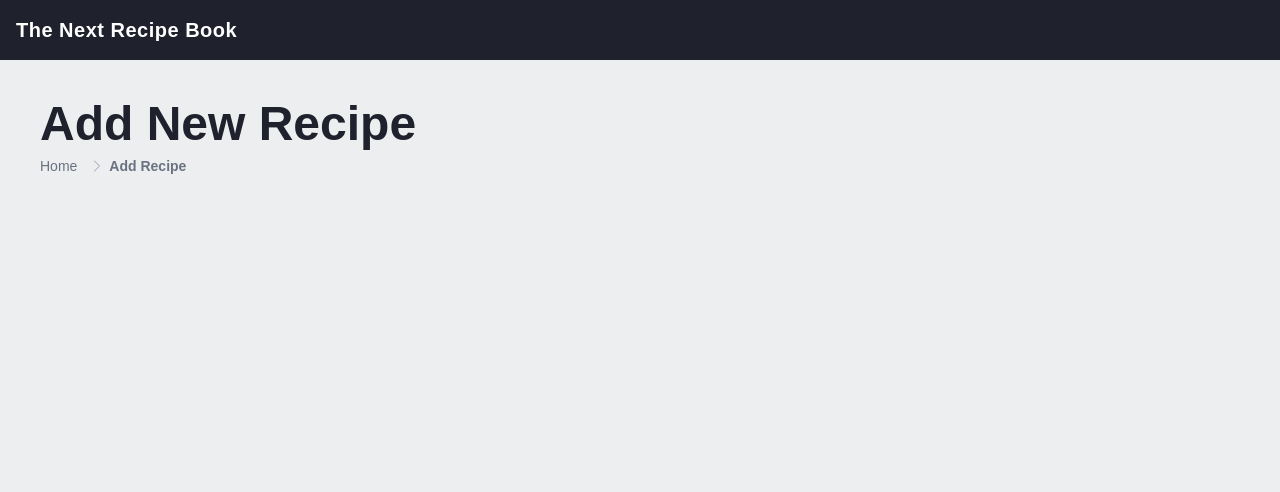
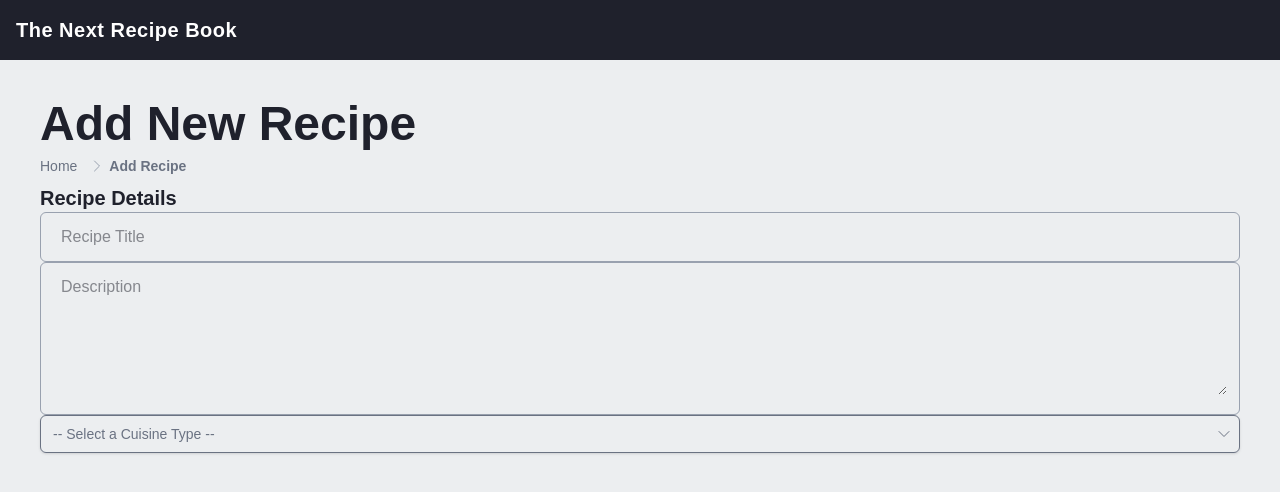
Before and after one commit to hoangle-agilityio/nextjs-training, a Next.js app in the folder next-recipe-book/: page /recipes/add in a window 1280 px wide. Shown: the top 492 px of the page. Built offline with nearby package versions, Linux system fonts and the light colour scheme.

Commit message:
Create Select component and update Arrow Icon

```diff
--- a/next-recipe-book/src/app/recipes/add/page.tsx
+++ b/next-recipe-book/src/app/recipes/add/page.tsx
@@ -1,4 +1,7 @@
-import { BreadCrumb } from "@/components/client";
+"use client";
+
+import { BreadCrumb, Input, Select } from "@/components/client";
+import { CUISINE_TYPE_OPTIONS } from "@/constants";
 
 const AddRecipePage = () => {
   const items = [{ label: "Add Recipe", href: "/recipes/add" }];
@@ -9,6 +12,23 @@ const AddRecipePage = () => {
       <div>
         <BreadCrumb items={items} />
       </div>
+      <div>
+        <p className="text-primary font-bold text-xl">Recipe Details</p>
+        <Input placeholder="Recipe Title" value="" onChange={() => {}} />
+        <Input
+          isTextArea
+          placeholder="Description"
+          value=""
+          onChange={() => {}}
+        />
+        <Select
+          label="Cuisine Type"
+          name="cuisine"
+          value=""
+          onChange={() => {}}
+          options={CUISINE_TYPE_OPTIONS}
+        />
+      </div>
     </div>
   );
 };
--- a/next-recipe-book/src/components/client/Breadcrumb/index.tsx
+++ b/next-recipe-book/src/components/client/Breadcrumb/index.tsx
@@ -2,7 +2,7 @@
 
 import Link from "next/link";
 import { usePathname } from "next/navigation";
-import { ChevronRight } from "@/components/icons";
+import { ArrowIcon } from "@/components/icons";
 import { LinkItemType } from "@/types";
 
 interface BreadCrumbProps {
@@ -26,7 +26,7 @@ const BreadCrumb = ({ items }: BreadCrumbProps) => {
 
           return (
             <li key={item.href} className="flex items-center">
-              <ChevronRight className="h-4 w-4 mx-1 text-gray-400" />
+              <ArrowIcon className="h-4 w-4 mx-1 text-gray-400" />
 
               {!isLast ? (
                 <Link
--- a/next-recipe-book/src/components/client/Input/index.tsx
+++ b/next-recipe-book/src/components/client/Input/index.tsx
@@ -5,12 +5,22 @@ import { DEBOUNCE_DELAY } from "@/constants";
 import { useState, useEffect } from "react";
 
 interface InputProps {
-  id: string;
+  id?: string;
   value: string;
+  isTextArea?: boolean;
+  isSearch?: boolean;
+  placeholder?: string;
   onChange: (value: string) => void;
 }
 
-const Input = ({ id, value, onChange }: InputProps) => {
+const Input = ({
+  id,
+  value,
+  isTextArea = false,
+  isSearch = false,
+  placeholder = "Search",
+  onChange,
+}: InputProps) => {
   const [localValue, setLocalValue] = useState(value);
 
   useEffect(() => {
@@ -27,19 +37,34 @@ const Input = ({ id, value, onChange }: InputProps) => {
     return () => clearTimeout(timer);
   }, [localValue]);
 
-  const handleChangeInput = (e: React.ChangeEvent<HTMLInputElement>) => {
+  const handleChangeInput = (
+    e: React.ChangeEvent<HTMLInputElement | HTMLTextAreaElement>
+  ) => {
     setLocalValue(e.target?.value || "");
   };
 
-  return (
+  return isTextArea ? (
+    <div className="p-3 border border-gray-400 rounded-md">
+      <textarea
+        key={id}
+        id={id}
+        className="w-full px-2 outline-none resize-y"
+        placeholder={placeholder}
+        value={localValue}
+        onChange={handleChangeInput}
+        rows={5}
+      />
+    </div>
+  ) : (
     <div className="flex gap-2 items-center border border-gray-400 p-3 rounded-md">
-      <SearchIcon />
+      {isSearch && <SearchIcon />}
+
       <input
         key={id}
         id={id}
         type="text"
         className="px-2 outline-none"
-        placeholder="Search"
+        placeholder={placeholder}
         value={localValue}
         onChange={handleChangeInput}
       />
--- /dev/null
+++ b/next-recipe-book/src/components/client/Select/index.tsx
@@ -0,0 +1,53 @@
+"use client";
+
+import { SelectHTMLAttributes } from "react";
+import { OptionType } from "@/types";
+import { ArrowIcon } from "@/components/icons";
+
+interface SelectProps extends SelectHTMLAttributes<HTMLSelectElement> {
+  label: string;
+  name: string;
+  value: string;
+  options: OptionType[];
+  onChange: (e: React.ChangeEvent<HTMLSelectElement>) => void;
+}
+
+const Select = ({
+  label,
+  name,
+  value,
+  options,
+  onChange,
+  ...rest
+}: SelectProps) => {
+  return (
+    <div className="mb-4">
+      <div className="relative">
+        <select
+          id={name}
+          name={name}
+          value={value}
+          onChange={onChange}
+          className="appearance-none block w-full px-3 py-2 border border-subtle-gray rounded-md shadow-sm placeholder-gray-400 focus:outline-none focus:ring-accent-indigo focus:border-accent-indigo sm:text-sm transition pr-10 text-gray-500"
+          {...rest}
+        >
+          <option value="" disabled>
+            -- Select a {label} --
+          </option>
+
+          {options.map((option) => (
+            <option key={option.value} value={option.value}>
+              {option.label}
+            </option>
+          ))}
+        </select>
+
+        <div className="pointer-events-none absolute inset-y-0 right-0 flex items-center px-2 text-gray-500">
+          <ArrowIcon className="size-4 rotate-90" />
+        </div>
+      </div>
+    </div>
+  );
+};
+
+export default Select;
--- a/next-recipe-book/src/components/client/SideBar/index.tsx
+++ b/next-recipe-book/src/components/client/SideBar/index.tsx
@@ -48,7 +48,7 @@ const SideBar = () => {
   return (
     <div className="flex border border-gray-100 flex-col gap-4 bg-background shadow-md rounded-lg">
       <div className="px-4 py-14">
-        <Input id="11" value={searchValue} onChange={handleSearchChange} />
+        <Input isSearch value={searchValue} onChange={handleSearchChange} />
       </div>
       <div className="px-4 pb-10">
         <FilterButton
--- a/next-recipe-book/src/components/client/index.ts
+++ b/next-recipe-book/src/components/client/index.ts
@@ -4,3 +4,4 @@ export { default as FilterButton } from "./FilterButton";
 export { default as Button } from "./Button";
 export { default as LayoutContent } from "./LayoutContent";
 export { default as BreadCrumb } from "./Breadcrumb";
+export { default as Select } from "./Select";
--- a/next-recipe-book/src/components/icons/ChevronRight/index.tsx
+++ b/next-recipe-book/src/components/icons/ArrowIcon/index.tsx
@@ -1,10 +1,8 @@
-interface ChevronRightProps extends React.SVGProps<SVGSVGElement> {
+interface ArrowIconProps extends React.SVGProps<SVGSVGElement> {
   className?: string;
 }
 
-export const ChevronRight = ({
-  className = "size-6",
-}: React.SVGProps<SVGSVGElement>) => (
+export const ArrowIcon = ({ className = "size-6" }: ArrowIconProps) => (
   <svg
     xmlns="http://www.w3.org/2000/svg"
     fill="none"
--- a/next-recipe-book/src/components/icons/index.ts
+++ b/next-recipe-book/src/components/icons/index.ts
@@ -1,2 +1,2 @@
 export { SearchIcon } from "./SearchIcon";
-export { ChevronRight } from "./ChevronRight";
+export { ArrowIcon } from "./ArrowIcon";
```
